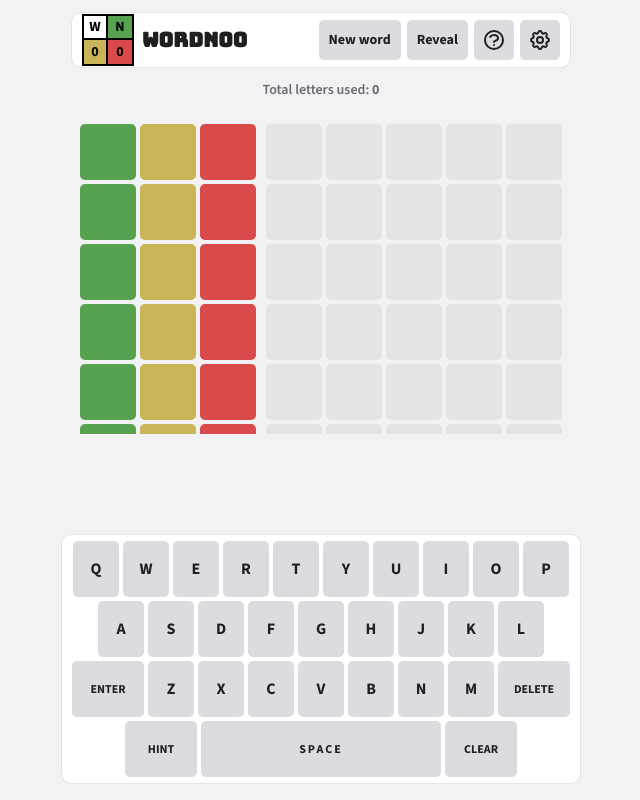
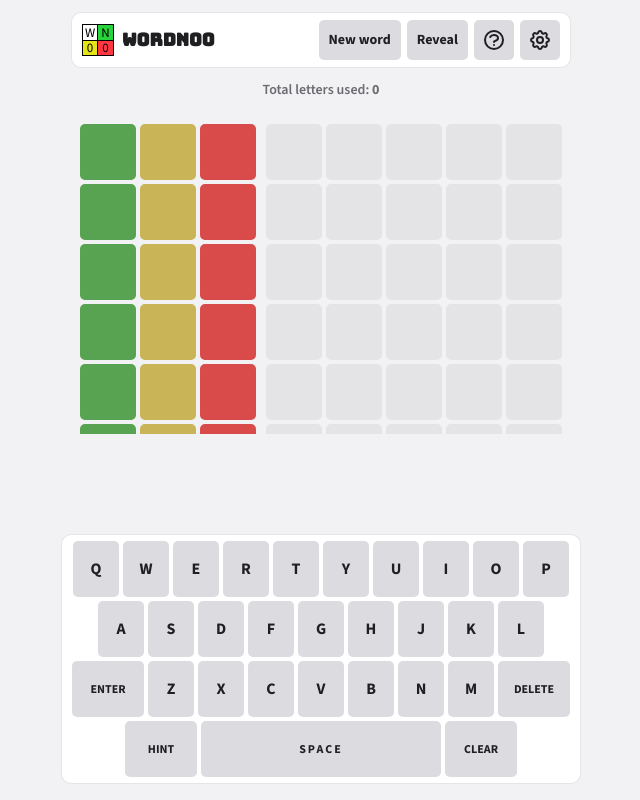
Before and after one commit to gnarrithas/wordn00, a React (Vite) app: page / in a window 1280 px wide. Shown: the whole page, without its empty margins (319-959 px from the left). Built offline with nearby package versions, Linux system fonts and the light colour scheme.

Commit message:
restyle the logo after the old site's icon

```diff
--- a/src/components/logo/Logo.tsx
+++ b/src/components/logo/Logo.tsx
@@ -1,42 +1,32 @@
-// A 2×2 square, read left to right and top to bottom: a white tile, then the
-// three hint colours, all lettered in black. One black line outlines the
-// square and divides its tiles. The title follows it.
+// A 32px 2×2 icon in the old site's style, read left to right and top to
+// bottom: a white tile, then bright green, yellow and red ones, with large
+// black letters. Thin black lines outline the square and divide its tiles.
+// The colours are fixed, like an image, so themes and high contrast mode
+// leave them alone. The title follows it.
 const TILES = [
-  { letter: "W", classes: "bg-white border-r-2 border-b-2" },
-  {
-    letter: "N",
-    classes: "bg-wordle-correct dark:bg-wordle-night-correct border-b-2",
-  },
-  {
-    letter: "0",
-    classes: "bg-wordle-present dark:bg-wordle-night-present border-r-2",
-  },
-  {
-    letter: "0",
-    classes: "bg-wordle-absent dark:bg-wordle-night-absent",
-  },
+  { letter: "W", classes: "bg-white border-r border-b" },
+  { letter: "N", classes: "bg-[#27d43c] border-b" },
+  { letter: "0", classes: "bg-[#e4e417] border-r" },
+  { letter: "0", classes: "bg-[#ff3743]" },
 ];
 
 export const Logo = () => (
   <h1 className="flex grow min-w-0 items-center gap-2" aria-label="Wordn00">
     <div
       aria-hidden="true"
-      className="grid grid-cols-2 shrink-0 border-2 border-black dark:border-white"
+      className="grid grid-cols-2 shrink-0 w-8 h-8 border border-black"
     >
       {TILES.map(({ letter, classes }, i) => (
         <div
           key={i}
-          className={`w-5 h-5 text-xs sm:w-6 sm:h-6 sm:text-sm flex items-center justify-center font-bold text-black border-black dark:border-white ${classes}`}
+          className={`flex items-center justify-center text-[13px] leading-none font-normal text-black border-black ${classes}`}
         >
           {letter}
         </div>
       ))}
     </div>
-    <span
-      aria-hidden="true"
-      className="font-display text-lg sm:text-xl truncate"
-    >
-      WORDN00
+    <span aria-hidden="true" className="font-display text-[1.1rem] truncate">
+      Wordn00
     </span>
   </h1>
 );
```
